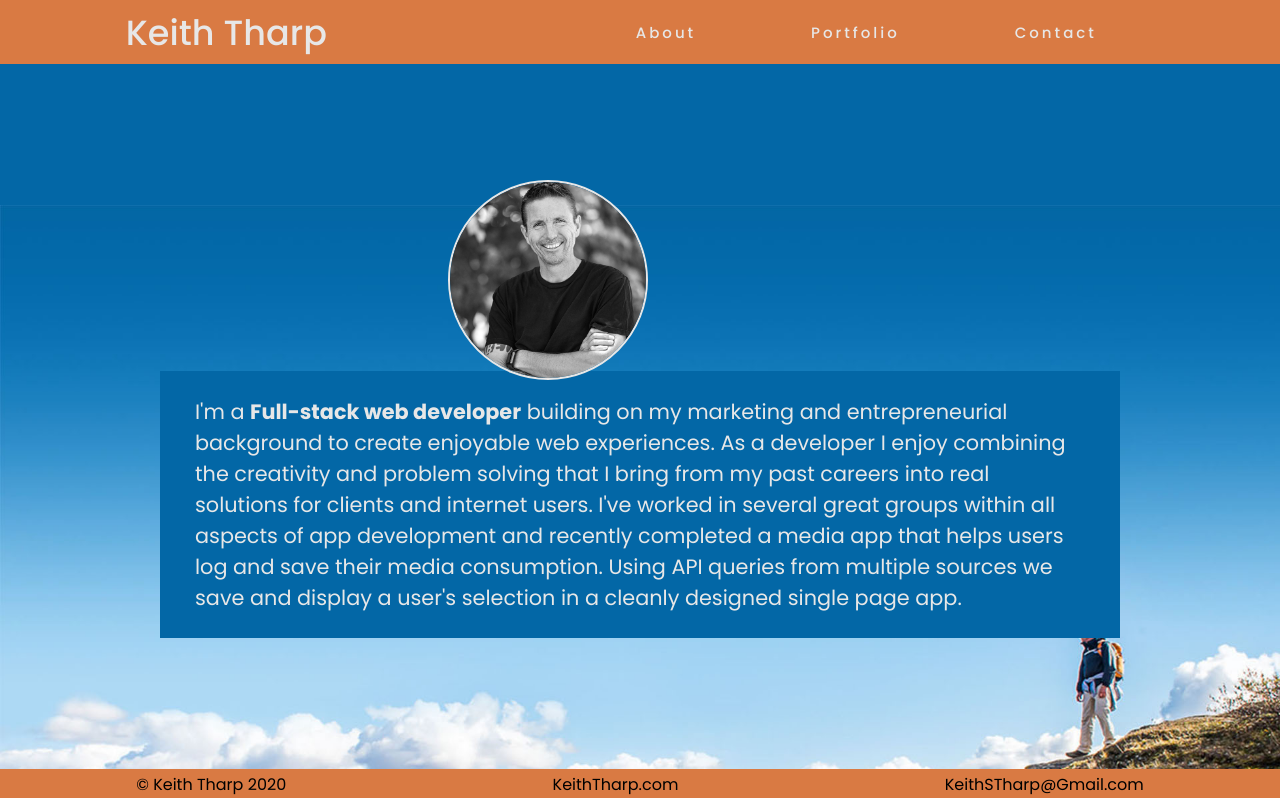
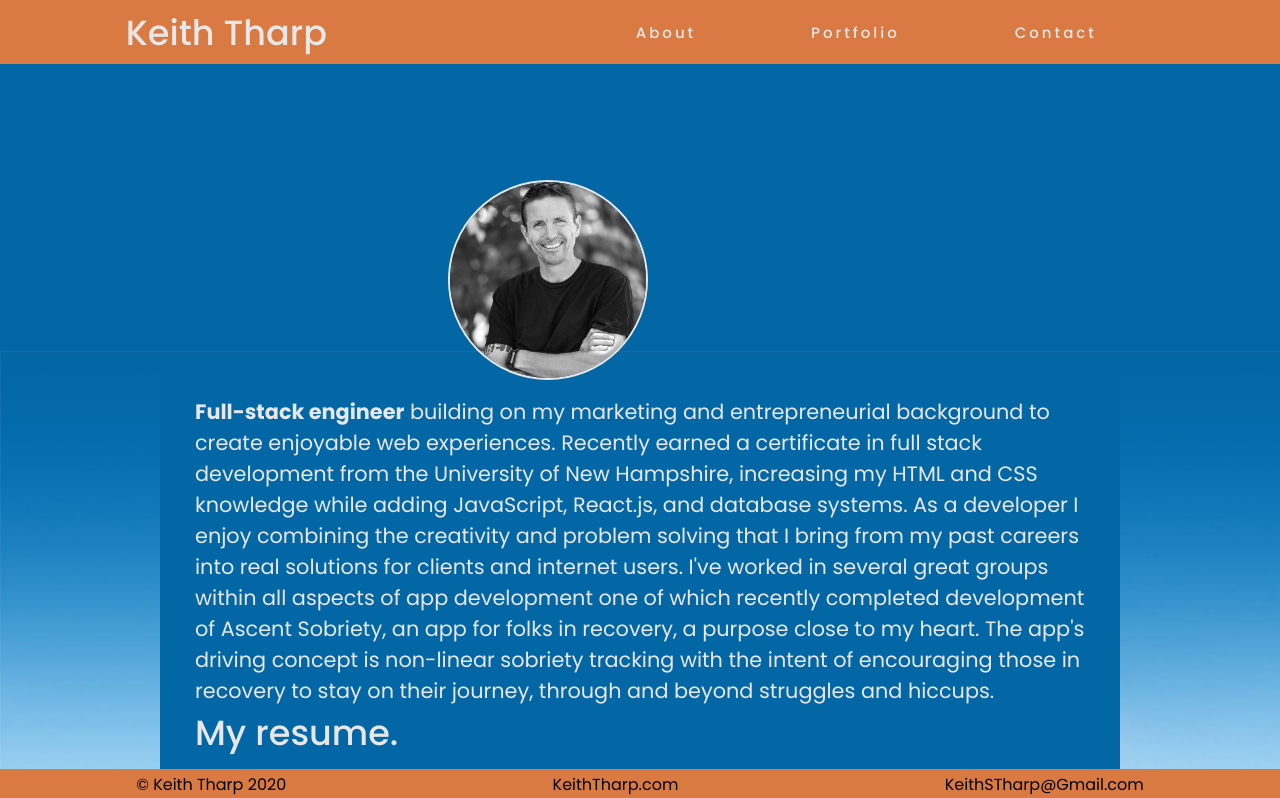
Before and after one commit to keiththarp/Portfolio-Reaction, a React (Create React App) app: page /Portfolio-Reaction/about in a window 1280 px wide. Shown: the top 798 px of the page. Built offline with nearby package versions, Linux system fonts and the light colour scheme.

Commit message:
added resume links

```diff
--- a/src/views/About.tsx
+++ b/src/views/About.tsx
@@ -5,13 +5,8 @@ export default function About() {
     <section className="view-section">
       <img className="about-photo" alt="Keith Tharp" src="./images/keith-tharp.jpg" />
       <div className="view-container">
-        <p>I'm a <b>Full-stack web developer</b> building on my marketing and entrepreneurial background to
-        create enjoyable web experiences. As a developer I enjoy combining the creativity and problem solving that I bring from my past careers into
-        real solutions for clients and internet users.
-        I've worked in several great groups within all aspects of app development and recently completed a media app
-        that helps users log and save their media consumption.
-        Using API queries from multiple sources we save and display a user's selection in a cleanly designed single
-        page app.</p>
+        <p><b>Full-stack engineer</b> building on my marketing and entrepreneurial background to create enjoyable web experiences. Recently earned a certificate in full stack development from the University of New Hampshire, increasing my HTML and CSS knowledge while adding JavaScript, React.js, and database systems. As a developer I enjoy combining the creativity and problem solving that I bring from my past careers into real solutions for clients and internet users. I've worked in several great groups within all aspects of app development one of which recently completed development of Ascent Sobriety, an app for folks in recovery, a purpose close to my heart. The app's driving concept is non-linear sobriety tracking with the intent of encouraging those in recovery to stay on their journey, through and beyond struggles and hiccups.</p>
+        <p><a href="https://bit.ly/KT-Resume">My resume.</a></p>
       </div>
       <div className="view-buffer"></div>
     </section>
--- a/src/views/Contact.tsx
+++ b/src/views/Contact.tsx
@@ -14,6 +14,7 @@ export default function Contact() {
           <li><a href="https://github.com/keiththarp"><img className="contact-icon" src="./images/github-icon.png" alt="github icon" />View my repos on Github</a></li>
           <li><a href="https://www.linkedin.com/in/keithstharp/"><img className="contact-icon" src="./images/linkedIn.png" alt="linkedIn icon" />My LinkedIn profile</a></li>
         </ul>
+        <p><a href="https://bit.ly/KT-Resume">My resume.</a></p>
 
       </div>
       <div className="view-buffer"></div>
```
